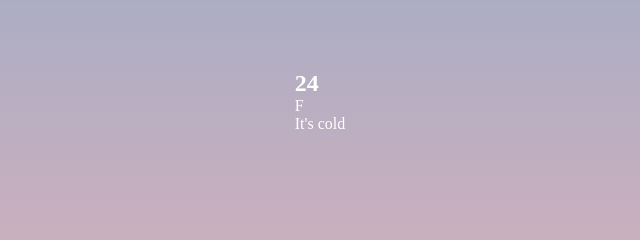
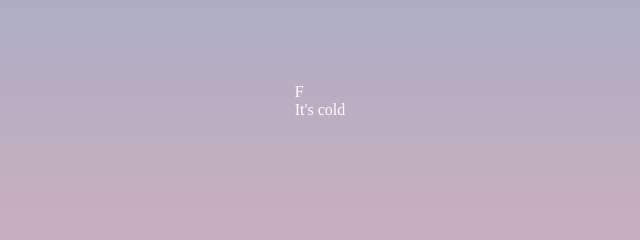
Before and after one commit to rstatkiewicz/weather, a plain HTML site: page index.html in a window 1280 px wide. Shown: the part 419-659 px from the top of the page, 320-960 px from the left. Drawn offline with Linux system fonts and the light colour scheme.

Commit message:
feat:working

```diff
--- a/app.js
+++ b/app.js
@@ -19,6 +19,8 @@ window.addEventListener('load', () => {
                 .then(data => {
                     console.log(data);
                     const { temperature, summary } = data.currently;
+                    //SET DOM Elements from the API
+                    temperatureDegree.textContent = temperature;
                 });
         });
     }
--- a/index.html
+++ b/index.html
@@ -16,7 +16,7 @@
     </div>
     <div class="temperature">
         <div class="degree-scetion">
-            <h2 class="temperature-degree">24</h2>
+            <h2 class="temperature-degree"></h2>
             <span> F </span>
             <div class="temperature-description">It's cold</div>
         </div>
```
